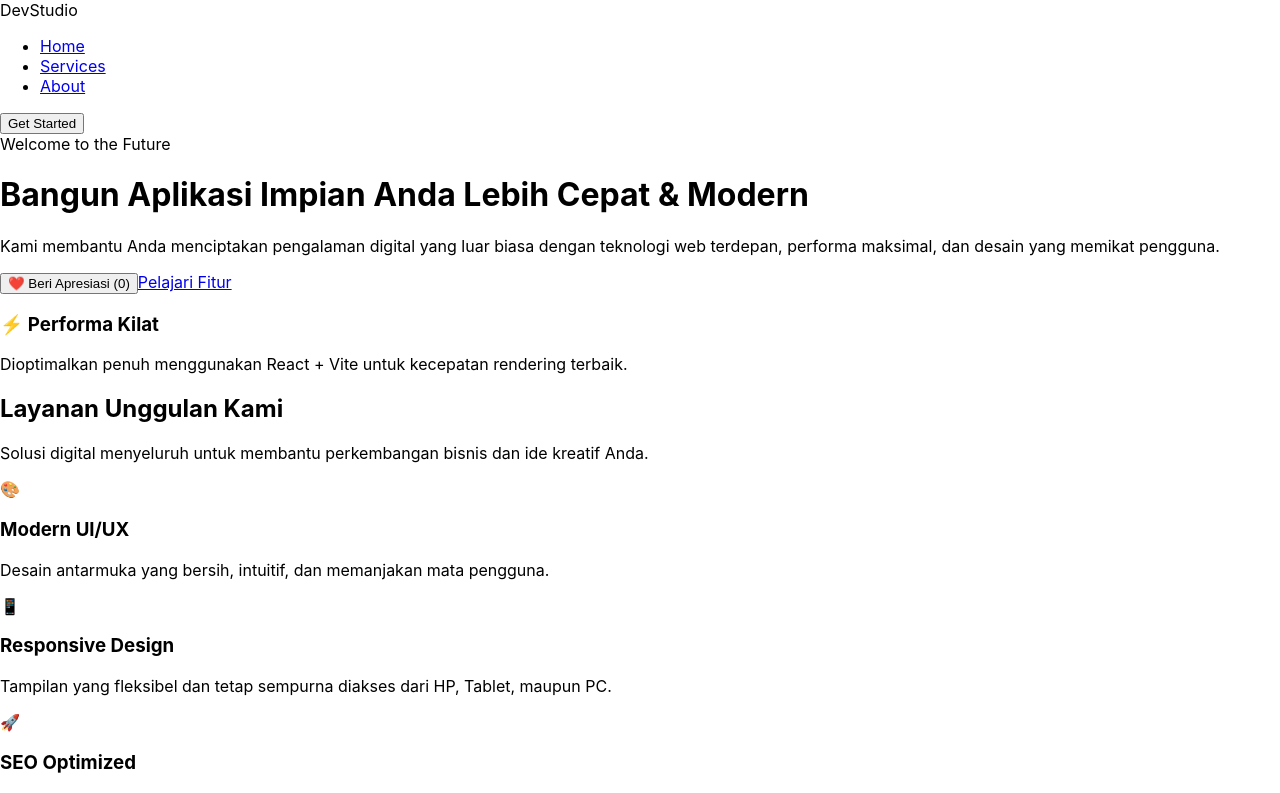
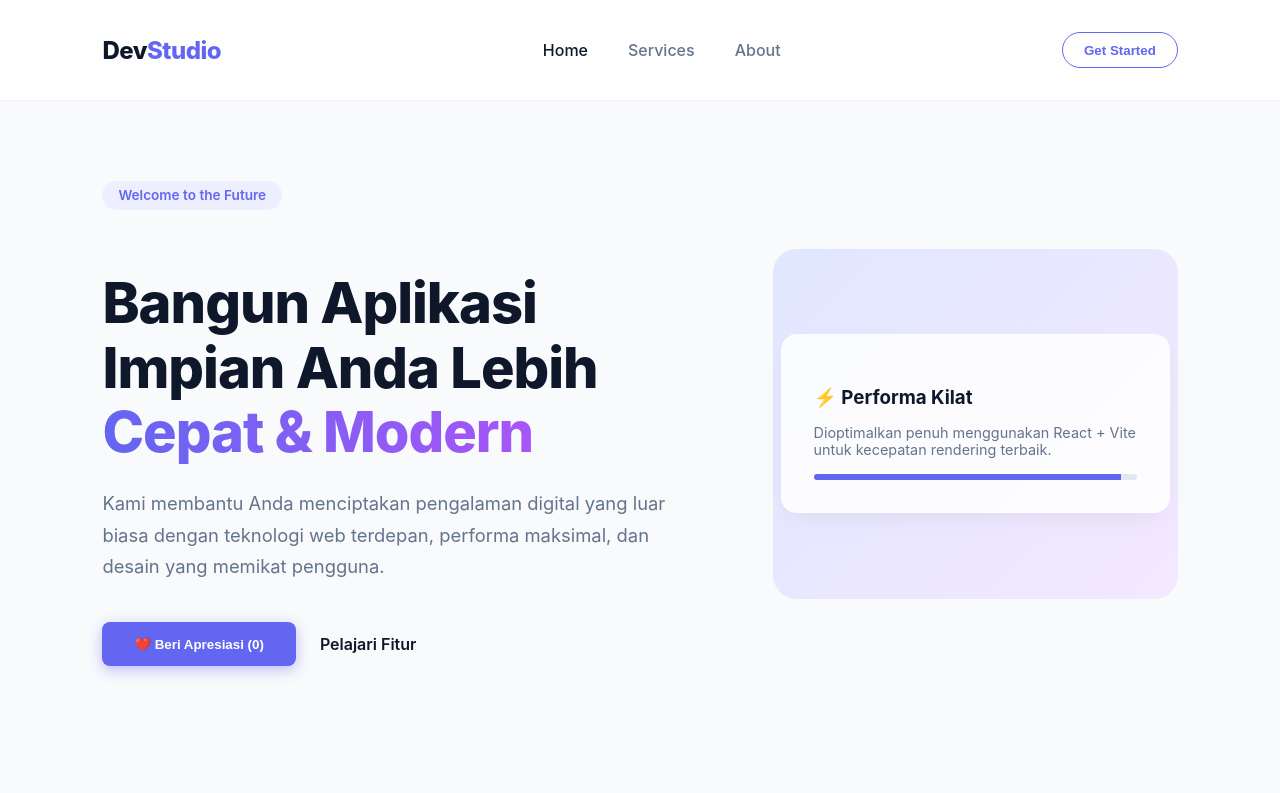
Before and after one commit to shin-meiri/svr, a React (Vite) app: page / in a window 1280 px wide. Shown: the top 793 px of the page. Built offline with nearby package versions, Linux system fonts and the light colour scheme.

Commit message:
Refactor App.css with global variables and styles

```diff
--- a/src/App.css
+++ b/src/App.css
@@ -1,31 +1,274 @@
-.App {
-  text-align: center;
+/* Variabel Warna Global & Efek */
+:root {
+  --primary: #6366f1;
+  --primary-hover: #4f46e5;
+  --dark: #0f172a;
+  --gray-text: #64748b;
+  --bg-light: #f8fafc;
+  --card-shadow: 0 10px 30px -10px rgba(0, 0, 0, 0.08);
 }
 
-.App-logo {
-  height: 40vmin;
-  pointer-events: none;
+.home-wrapper {
+  min-height: 100vh;
+  background-color: var(--bg-light);
+  color: var(--dark);
 }
 
-.App-header {
-  background-color: #282c34;
-  min-height: 100vh;
+/* 1. NAVBAR STYLES */
+.navbar {
   display: flex;
-  flex-direction: column;
+  justify-content: space-between;
   align-items: center;
-  justify-content: center;
-  font-size: calc(10px + 2vmin);
+  padding: 1.5rem 8%;
+  background: rgba(255, 255, 255, 0.8);
+  backdrop-filter: blur(10px);
+  position: sticky;
+  top: 0;
+  z-index: 100;
+  border-bottom: 1px solid #f1f5f9;
+}
+
+.nav-logo {
+  font-size: 1.5rem;
+  font-weight: 800;
+  letter-spacing: -0.5px;
+}
+
+.nav-logo span {
+  color: var(--primary);
+}
+
+.nav-links {
+  display: flex;
+  list-style: none;
+  gap: 2.5rem;
+}
+
+.nav-links a {
+  text-decoration: none;
+  color: var(--gray-text);
+  font-weight: 500;
+  transition: color 0.3s;
+}
+
+.nav-links a:hover, .nav-links a.active {
+  color: var(--dark);
+}
+
+.btn-contact {
+  padding: 0.6rem 1.3rem;
+  border-radius: 50px;
+  border: 1px solid var(--primary);
+  background: transparent;
+  color: var(--primary);
+  font-weight: 600;
+  cursor: pointer;
+  transition: all 0.3s;
+}
+
+.btn-contact:hover {
+  background: var(--primary);
   color: white;
 }
 
-.App-link {
-  color: #61dafb;
+/* 2. HERO SECTION STYLES */
+.hero-section {
+  display: grid;
+  grid-template-columns: 1.2fr 0.8fr;
+  align-items: center;
+  gap: 4rem;
+  padding: 5rem 8%;
+  max-width: 1400px;
+  margin: 0 auto;
 }
 
-.heart {
-  color: #ff0000;
+.badge {
+  background: #eeeffe;
+  color: var(--primary);
+  padding: 0.4rem 1rem;
+  border-radius: 50px;
+  font-size: 0.85rem;
+  font-weight: 600;
+  display: inline-block;
+  margin-bottom: 1.5rem;
 }
 
-.small {
-  font-size: 0.75rem;
+.hero-content h1 {
+  font-size: 3.5rem;
+  line-height: 1.15;
+  font-weight: 800;
+  letter-spacing: -1px;
+  margin-bottom: 1.5rem;
 }
+
+.hero-content h1 span {
+  color: var(--primary);
+  background: linear-gradient(to right, #6366f1, #a855f7);
+  -webkit-background-clip: text;
+  -webkit-text-fill-color: transparent;
+}
+
+.hero-content p {
+  color: var(--gray-text);
+  font-size: 1.15rem;
+  line-height: 1.7;
+  margin-bottom: 2.5rem;
+}
+
+.hero-cta {
+  display: flex;
+  align-items: center;
+  gap: 1.5rem;
+}
+
+.btn-primary {
+  background: var(--primary);
+  color: white;
+  padding: 0.9rem 2rem;
+  border-radius: 8px;
+  border: none;
+  font-weight: 600;
+  cursor: pointer;
+  box-shadow: 0 4px 14px rgba(99, 102, 241, 0.4);
+  transition: background 0.3s, transform 0.2s;
+}
+
+.btn-primary:hover {
+  background: var(--primary-hover);
+  transform: translateY(-2px);
+}
+
+.btn-secondary {
+  color: var(--dark);
+  text-decoration: none;
+  font-weight: 600;
+  transition: color 0.3s;
+}
+
+.btn-secondary:hover {
+  color: var(--primary);
+}
+
+/* Hero Visual Kanan */
+.hero-visual {
+  display: flex;
+  justify-content: center;
+  align-items: center;
+  background: linear-gradient(135deg, #e0e7ff 0%, #f3e8ff 100%);
+  height: 350px;
+  border-radius: 24px;
+  position: relative;
+}
+
+.glass-card {
+  background: rgba(255, 255, 255, 0.85);
+  padding: 2rem;
+  border-radius: 16px;
+  box-shadow: var(--card-shadow);
+  width: 80%;
+  border: 1px solid rgba(255, 255, 255, 0.5);
+}
+
+.glass-card h3 { margin-bottom: 0.5rem; }
+.glass-card p { font-size: 0.9rem; color: var(--gray-text); margin-bottom: 1rem;}
+
+.progress-bar {
+  background: #e2e8f0;
+  height: 6px;
+  border-radius: 10px;
+  overflow: hidden;
+}
+
+.progress-fill {
+  background: var(--primary);
+  height: 100%;
+  width: 95%;
+  animation: loadProgress 2s ease-out forwards;
+}
+
+@keyframes loadProgress {
+  from { width: 0%; }
+  to { width: 95%; }
+}
+
+/* 3. SERVICES SECTION STYLES */
+.services-section {
+  padding: 6rem 8%;
+  max-width: 1400px;
+  margin: 0 auto;
+}
+
+.section-header {
+  text-align: center;
+  max-width: 600px;
+  margin: 0 auto 4rem auto;
+}
+
+.section-header h2 {
+  font-size: 2.5rem;
+  font-weight: 800;
+  margin-bottom: 1rem;
+}
+
+.section-header p {
+  color: var(--gray-text);
+}
+
+.services-grid {
+  display: grid;
+  grid-template-columns: repeat(auto-fit, minmax(280px, 1fr));
+  gap: 2rem;
+}
+
+.service-card {
+  background: white;
+  padding: 2.5rem 2rem;
+  border-radius: 16px;
+  box-shadow: var(--card-shadow);
+  border: 1px solid #f1f5f9;
+  transition: transform 0.3s, box-shadow 0.3s;
+}
+
+.service-card:hover {
+  transform: translateY(-5px);
+  box-shadow: 0 20px 40px -15px rgba(0, 0, 0, 0.1);
+}
+
+.icon-box {
+  font-size: 2rem;
+  margin-bottom: 1.5rem;
+  display: inline-block;
+}
+
+.service-card h3 {
+  font-size: 1.3rem;
+  margin-bottom: 0.75rem;
+}
+
+.service-card p {
+  color: var(--gray-text);
+  font-size: 0.95rem;
+  line-height: 1.6;
+}
+
+/* 4. FOOTER STYLES */
+.footer {
+  text-align: center;
+  padding: 3rem;
+  border-top: 1px solid #e2e8f0;
+  color: var(--gray-text);
+  font-size: 0.9rem;
+}
+
+/* RESPONSIVE BREAKPOINTS */
+@media (max-width: 968px) {
+  .hero-section {
+    grid-template-columns: 1fr;
+    text-align: center;
+    padding: 3rem 5%;
+  }
+  .hero-content h1 { font-size: 2.5rem; }
+  .badge, .hero-cta { justify-content: center; margin: 0 auto 1.5rem auto; }
+  .navbar { padding: 1.2rem 5%; }
+  .nav-links { display: none; } /* Menyembunyikan menu standar di mobile */
+}
```
